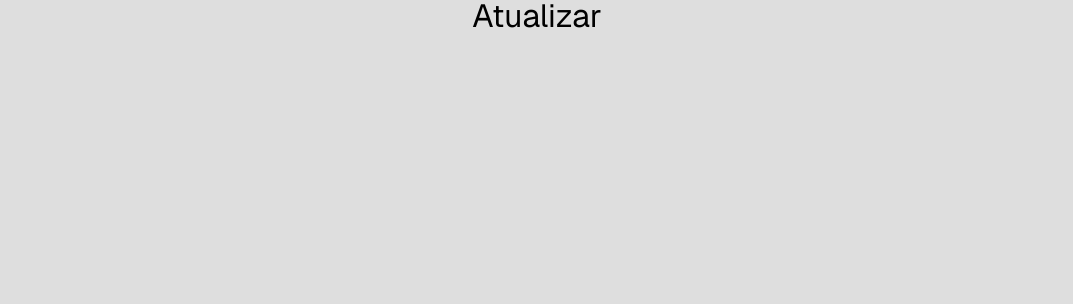
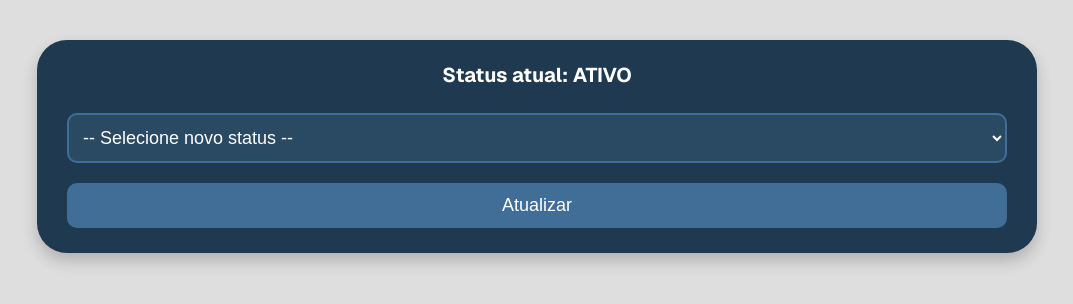
Before and after one commit to giovanagomesdsv/tcc-front-react, a Next.js app: page /usuarios/atualizar in a window 1280 px wide. Shown: the top 304 px of the page, without its empty margins (103-1176 px from the left). Built offline with nearby package versions, Linux system fonts and the light colour scheme.

Commit message:
finalizado
finalizado

usuários
cadastrar
atualizar

```diff
--- a/src/app/usuarios/atualizar/page.jsx
+++ b/src/app/usuarios/atualizar/page.jsx
@@ -1,9 +1,25 @@
-import styles from "./page.module.css";
+import styles from './page.module.css';
 
 export default function Atualizar() {
-    return (
-        <div className="container">
-            <h1>Atualizar</h1>
-        </div>
-    )
+  return (
+    <div>
+      <form className={styles.format}>
+        <label className={styles.label}>
+          Status atual: <strong>ATIVO</strong>
+        </label>
+
+        <select name="status" required className={styles.select}>
+          <option value="">-- Selecione novo status --</option>
+          <option value="1">ATIVO</option>
+          <option value="2">DESATIVADO</option>
+        </select>
+
+        <input
+          type="submit"
+          value="Atualizar"
+          className={styles.inputEditar}
+        />
+      </form>
+    </div>
+  );
 }
--- a/src/app/usuarios/atualizar/page.module.css
+++ b/src/app/usuarios/atualizar/page.module.css
@@ -0,0 +1,84 @@
+/* Form.module.css */
+
+/* Container do formulário */
+.format {
+    background-color: var(--terciaria);
+    width:100rem;
+    margin: 40px auto;
+    padding: 2.5rem 3rem;
+    border-radius: 30px;
+    box-shadow: 0 8px 16px rgba(0, 0, 0, 0.2);
+  }
+
+  /* Labels grandes */
+  .label {
+    color: #fff;
+    font-size: 20px;
+    font-weight: bold;
+    margin-bottom: 16px;
+    display: block;
+  }
+
+  /* Select grande */
+  .select {
+    width: 100%;
+    padding: 1.2rem 1rem;
+    margin: 12px 0 20px 0;
+    background-color: var(--secundaria);
+    color: white;
+    border: 2px solid #406E96;
+    border-radius: 10px;
+    font-size: 18px;
+  }
+
+  /* Botão Atualizar */
+  .inputEditar {
+    width: 100%;
+    padding: 1.2rem 1rem;
+    background-color: #406E96;
+    color: white;
+    border: none;
+    border-radius: 10px;
+    font-size: 18px;
+    cursor: pointer;
+    transition: background-color 0.3s ease;
+  }
+
+  .inputEditar:hover {
+    background-color: #2a4a64;
+  }
+
+  /* Responsividade Tablets */
+  @media (max-width: 768px) {
+    .format {
+      padding: 2rem;
+      max-width: 90%;
+    }
+
+    .label {
+      font-size: 18px;
+    }
+
+    .select,
+    .inputEditar {
+      font-size: 16px;
+      padding: 1rem;
+    }
+  }
+
+  /* Responsividade Celular */
+  @media (max-width: 480px) {
+    .format {
+      padding: 1.5rem;
+    }
+
+    .label {
+      font-size: 16px;
+    }
+
+    .select,
+    .inputEditar {
+      font-size: 14px;
+      padding: 0.8rem;
+    }
+  }
--- a/src/app/usuarios/cadastrar/page.module.css
+++ b/src/app/usuarios/cadastrar/page.module.css
@@ -0,0 +1,120 @@
+/* Form.module.css */
+
+/* Container do formulário */
+.format2 {
+    background-color: var(--terciaria);
+    width: 100rem;
+    margin: 40px auto;
+    padding: 5rem;
+    border-radius: 30px;
+    box-shadow: 0 8px 16px rgba(0, 0, 0, 0.2);
+  }
+
+  /* Labels grandes */
+  .label {
+    color: #fff;
+    font-size: 20px;
+    font-weight: bold;
+    margin-bottom: 12px;
+    display: block;
+    border: none;
+    margin-top: 1.5rem;
+  }
+
+  /* Inputs, selects e textarea - grandes */
+  .select,
+  .inputEditar2,
+  .textarea {
+    width: 100%;
+    padding: 1.2rem 1rem;
+    margin: 12px 0 20px 0;
+    background-color: var(--secundaria);
+    color: white;
+    border: 2px solid #406E96;
+    border-radius: 10px;
+    font-size: 18px;
+    border: 2px solid red;
+  }
+
+  .inputConfirmar{
+    padding: 1.2rem 1rem;
+    margin: 12px 0 20px 0;
+    background-color: var(--secundaria);
+    color: white;
+    border: 2px solid #406E96;
+    border-radius: 10px;
+    font-size: 18px;
+    border: 2px solid red;
+  }
+
+  /* Botão de submit grande */
+  .inputConfirmar {
+    width: 100%;
+    background-color: #406E96;
+    cursor: pointer;
+    transition: background-color 0.3s ease;
+  }
+
+  .inputConfirmar:hover {
+    background-color: #2a4a64;
+  }
+
+  /* Inputs de senha e textarea */
+  .inputSenha,
+  .textarea {
+    width: 100%;
+  }
+
+  /* Caso use para resenhista */
+  .selectResenhista {
+    width: 102%;
+  }
+
+  /* Submit pequeno opcional */
+  .tamanhoSubmit {
+    width: 30%;
+    font-size: 16px;
+  }
+
+  /* Responsividade Tablets */
+  @media (max-width: 768px) {
+    .format2 {
+      padding: 2rem;
+      max-width: 90%;
+    }
+
+    .label {
+      font-size: 18px;
+    }
+
+    .inputEditar2,
+    .inputConfirmar,
+    .select,
+    .textarea {
+      font-size: 16px;
+      padding: 1rem;
+    }
+  }
+
+  /* Responsividade Celular */
+  @media (max-width: 480px) {
+    .format2 {
+      padding: 1.5rem;
+    }
+
+    .label {
+      font-size: 16px;
+    }
+
+    .inputEditar2,
+    .inputConfirmar,
+    .select,
+    .textarea {
+      font-size: 14px;
+      padding: 0.8rem;
+    }
+
+    .inputConfirmar {
+      width: 100%;
+    }
+  }
```
Also changed, not shown: src/app/usuarios/cadastrar/page.jsx (+48 -6 lines).
